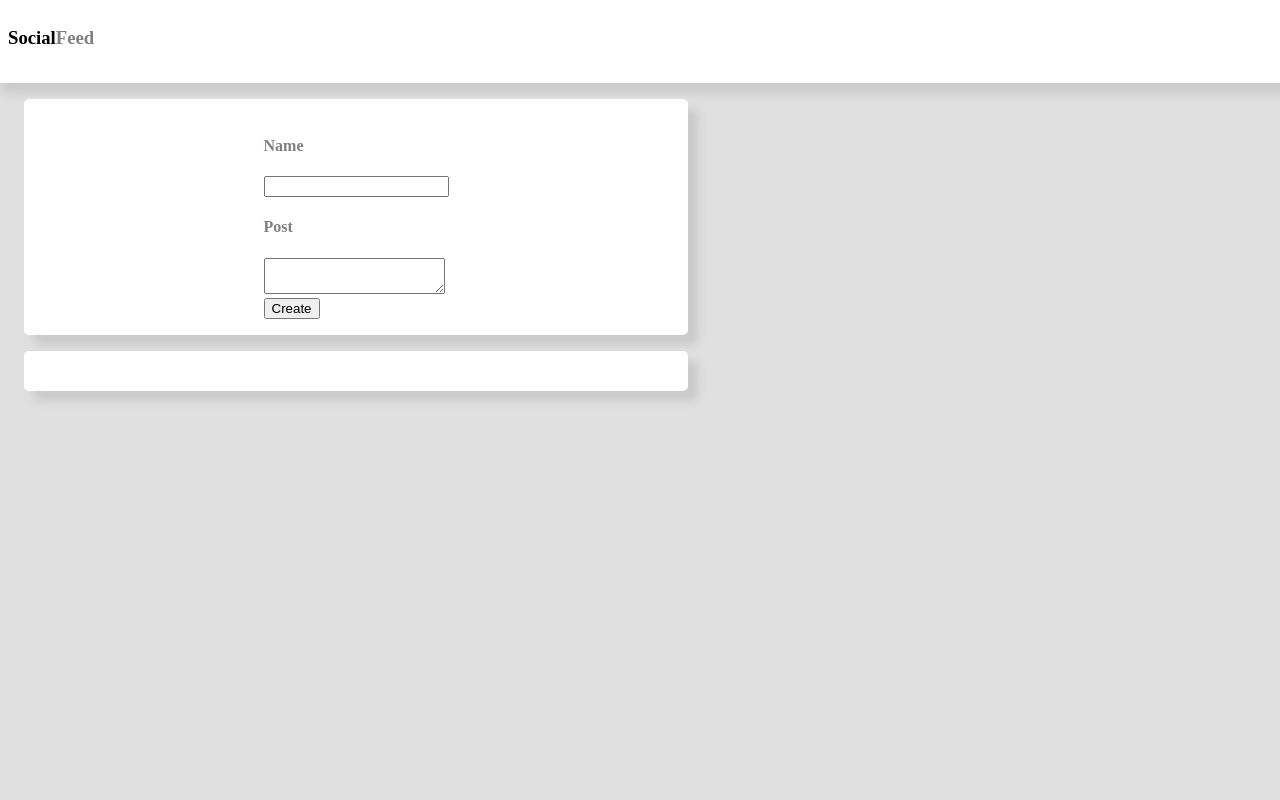
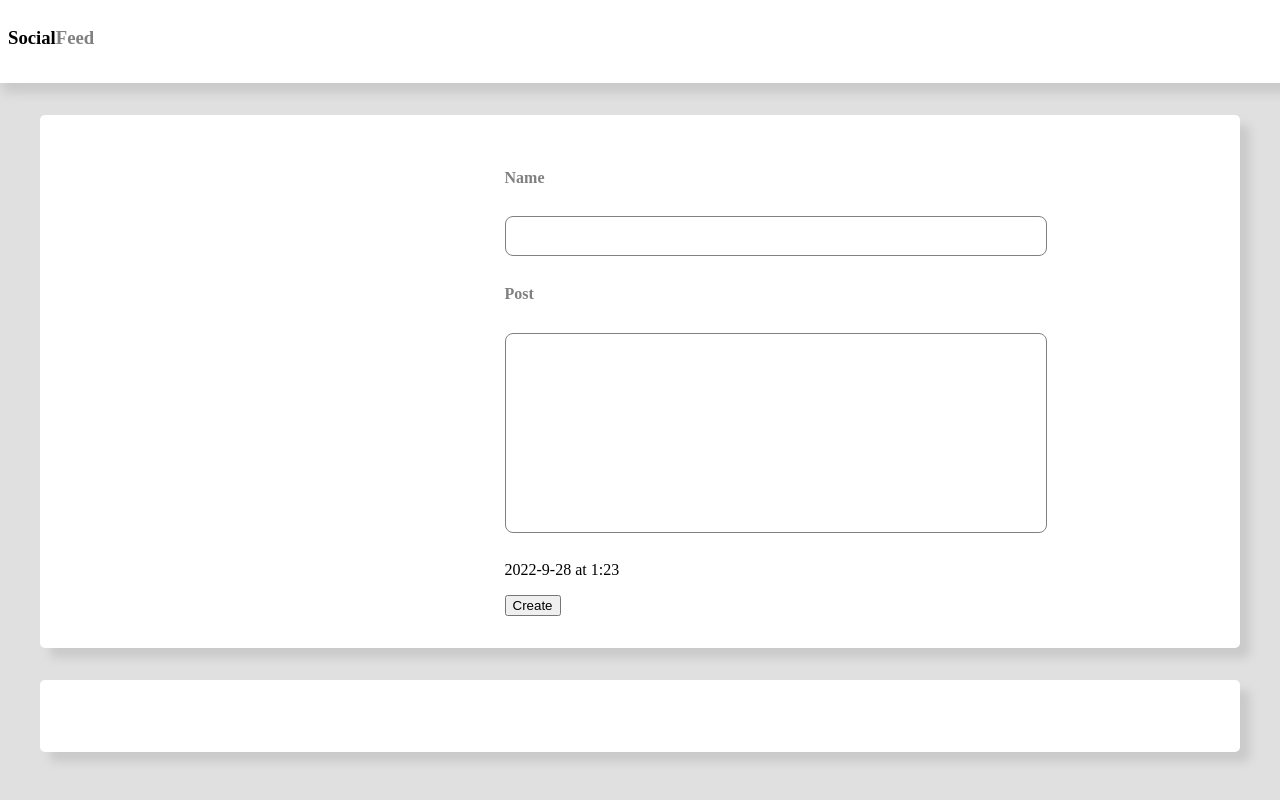
Before and after one commit to justinchervony/social_feed, a React (Create React App) app: page / in a window 1280 px wide. Built offline with nearby package versions, Linux system fonts and the light colour scheme.

Commit message:
Technically working. Gave up on styling. Tried adding a time element and wasted several hours due to lack of understanding. Just submitting.

```diff
--- a/src/App.css
+++ b/src/App.css
@@ -21,12 +21,10 @@ body {
 
 .bodyClass{
     background-color: white;
-
     display: grid;
     place-content: center;
-    width: 50%;
-    margin: 1rem;
-    padding: 1rem;
+    margin: 2rem;
+    padding: 2rem;
     box-shadow: 10px 10px 10px rgb(202, 202, 202);
     border-radius: 5px;
 }
@@ -39,6 +37,26 @@ body {
     background-color: white;
 }
 
+input{
+    border: 1px solid grey;
+    font-size: 20px;
+    height: 40px;
+    width: 200%;
+    margin: 8px 0;
+    box-sizing: border-box;
+    border-radius: 8px;
+}
+
+textarea{
+    border: 1px solid grey;
+    font-size: 20px;
+    height: 200px;
+    width: 200%;
+    margin: 8px 0;
+    box-sizing: border-box;
+    border-radius: 8px;
+    resize: none;
+}
 
 .text-muted{
     color: gray;
--- a/src/App.js
+++ b/src/App.js
@@ -13,20 +13,21 @@ function App() {
     setPosts(tempPosts);
   }
 
-
   return (
     <div className="page">
       <div className="headBanner">
         <h3>Social<span className='text-muted'>Feed</span></h3>
       </div>
-      <div className="bodyClass">
+      <div>
+        <div className="bodyClass">
         <div className="postBox">
           <AddPostForm addNewPostProperty={addNewPost} />
         </div>
       </div>
-      <div className="bodyClass">
-        <div>
-          <DisplayPosts parentPosts={posts} />
+        <div className="bodyClass">
+          <div>
+            <DisplayPosts parentPosts={posts} />
+          </div>
         </div>
       </div>
     </div>
--- a/src/components/AddPostForm.jsx
+++ b/src/components/AddPostForm.jsx
@@ -1,14 +1,18 @@
 import React, { useState } from "react"
+import CurrentDateAndTime from "./CurrentDateAndTime";
 
 const AddPostForm = (props) => {
     const [name, setName] = useState('');
     const [post, setPost] = useState('');
+    const [time, setTime] = useState('');
+    const currentTime = '';
 
     function handleCreate(event){
         event.preventDefault();
         let newPost ={
             name: name,
-            post: post
+            post: post,
+            time: time
         };
         console.log(newPost);
         props.addNewPostProperty(newPost)
@@ -24,8 +28,10 @@ const AddPostForm = (props) => {
                 <h4 className="label">Post</h4>
                 <textarea className='form-control' value={post} onChange={(event) => setPost(event.target.value)} />
             </div>
+            <CurrentDateAndTime newDateAndTime = {currentTime}/>
+            <text value={time} onChange={() => setTime(currentTime.target.value)} />
+            <button type='submit' className="submitButton">Create</button>
 
-            <button type='submit' className="submitButton">Create</button>
         </form>
     );
 }
--- /dev/null
+++ b/src/components/CurrentDateAndTime.jsx
@@ -0,0 +1,17 @@
+import React from "react";
+
+const CurrentDateAndTime = (newDateAndTime) => {
+    function addNewDate() {
+        let today = new Date()
+        let newDate = today.getFullYear() + '-' + today.getMonth() + '-' + today.getDate() + ' at ' + today.getHours() + ':' + today.getMinutes();
+        newDateAndTime = newDate;
+        return newDate;
+}
+    addNewDate();
+
+    return (
+        <p>{addNewDate()}</p>
+     );
+}
+
+export default CurrentDateAndTime;
--- a/src/components/DisplayPosts.jsx
+++ b/src/components/DisplayPosts.jsx
@@ -8,7 +8,9 @@ function DisplayPosts(props) {
                     <div className="feedBox">
                         <h4>{post.name}</h4>
                         <h6>{post.post}</h6>
+                        <h1>{post.time}</h1>
                         <CustomButton message1="Like" message2="Dislike" />
+
                         <hr />
                     </div>
                 );
```
Also changed, not shown: src/components/CustomButton/CustomButton.jsx (line endings or trailing spaces).
